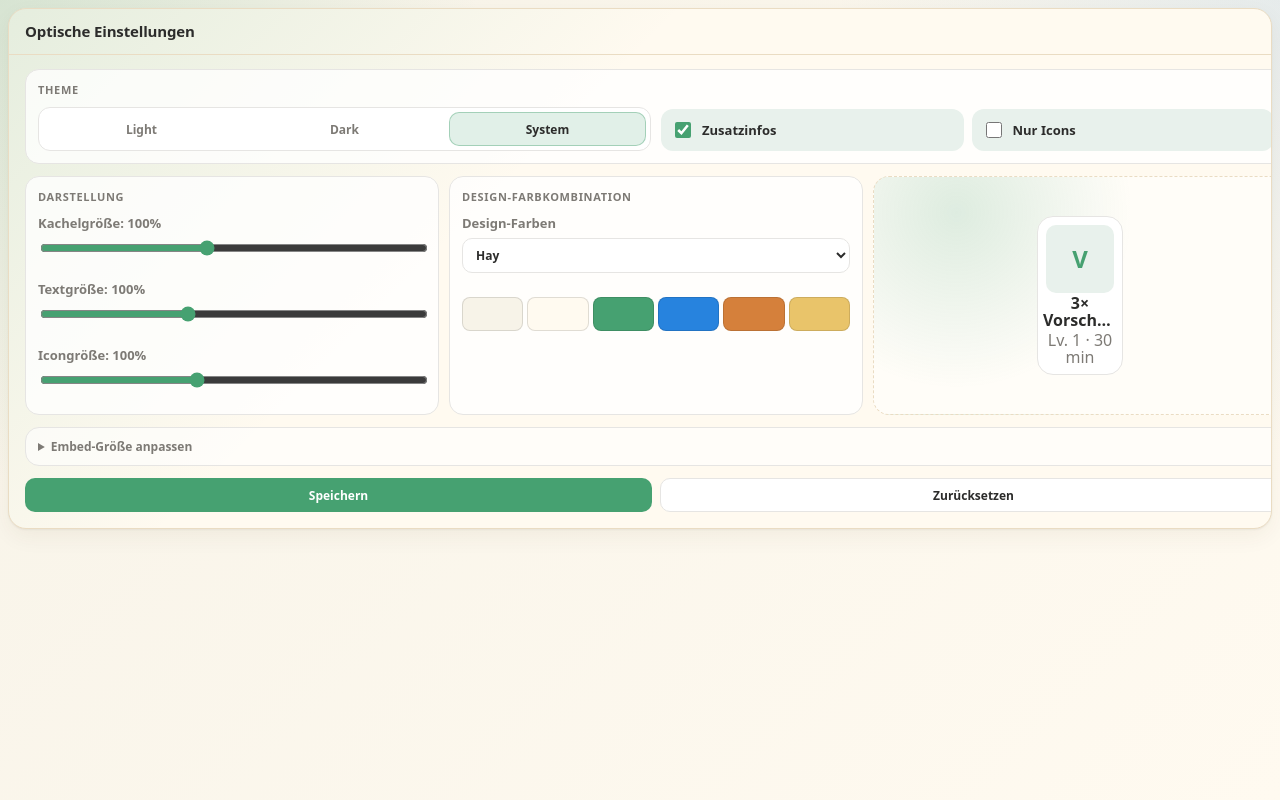
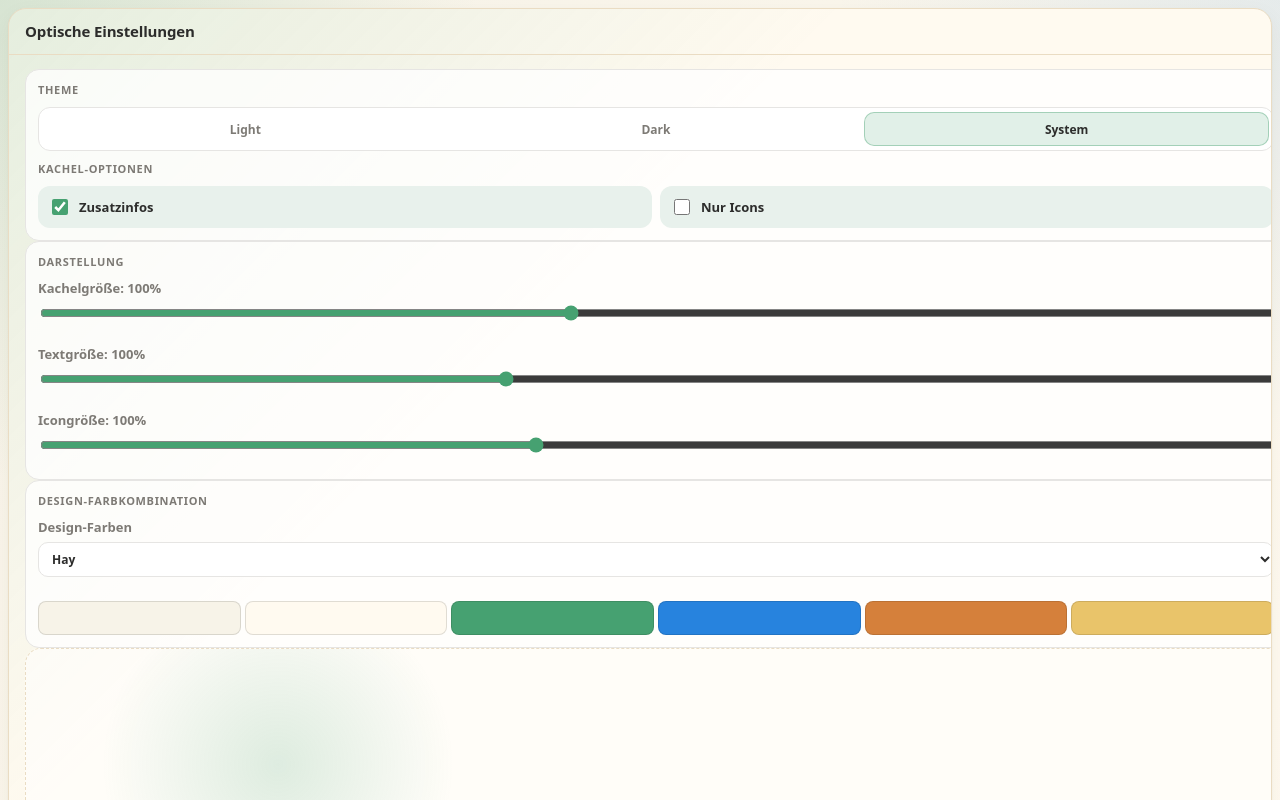
Before and after one commit to Max-Nagler/Hay-Day-Calc., a Next.js app: page /appearance in a window 1280 px wide. Shown: the top 800 px of the page. Built offline with nearby package versions, Linux system fonts and the light colour scheme.

Commit message:
Refactor theme and tile options in appearance panel

```diff
--- a/app/appearance/page.js
+++ b/app/appearance/page.js
@@ -125,8 +125,10 @@ export default function AppearanceSettings() {
         <div className="panelStaticHeader">Optische Einstellungen</div>
 
         <div className="appearanceBody">
-          <section className="appearanceSection themeSection">
+          <div className="appearanceToolbar">
+            <section className="appearanceSection themeTileSection">
               <h2>Theme</h2>
+
               <div className="appearanceSegment">
                 {[
                   { id: "light", label: "Light" },
@@ -144,6 +146,7 @@ export default function AppearanceSettings() {
                 ))}
               </div>
 
+              <h2>Kachel-Optionen</h2>
               <div className="tileSettingsInline">
                 <label className="checkbox compactCheckbox singleCheckbox">
                   <input
@@ -165,8 +168,7 @@ export default function AppearanceSettings() {
               </div>
             </section>
 
-          <div className="appearanceMainGrid">
-            <section className="appearanceSection">
+            <section className="appearanceSection appearanceSizingSection">
               <h2>Darstellung</h2>
 
               <label className="field compactField">
```
Lines whose indentation alone changed are shown as unchanged.
